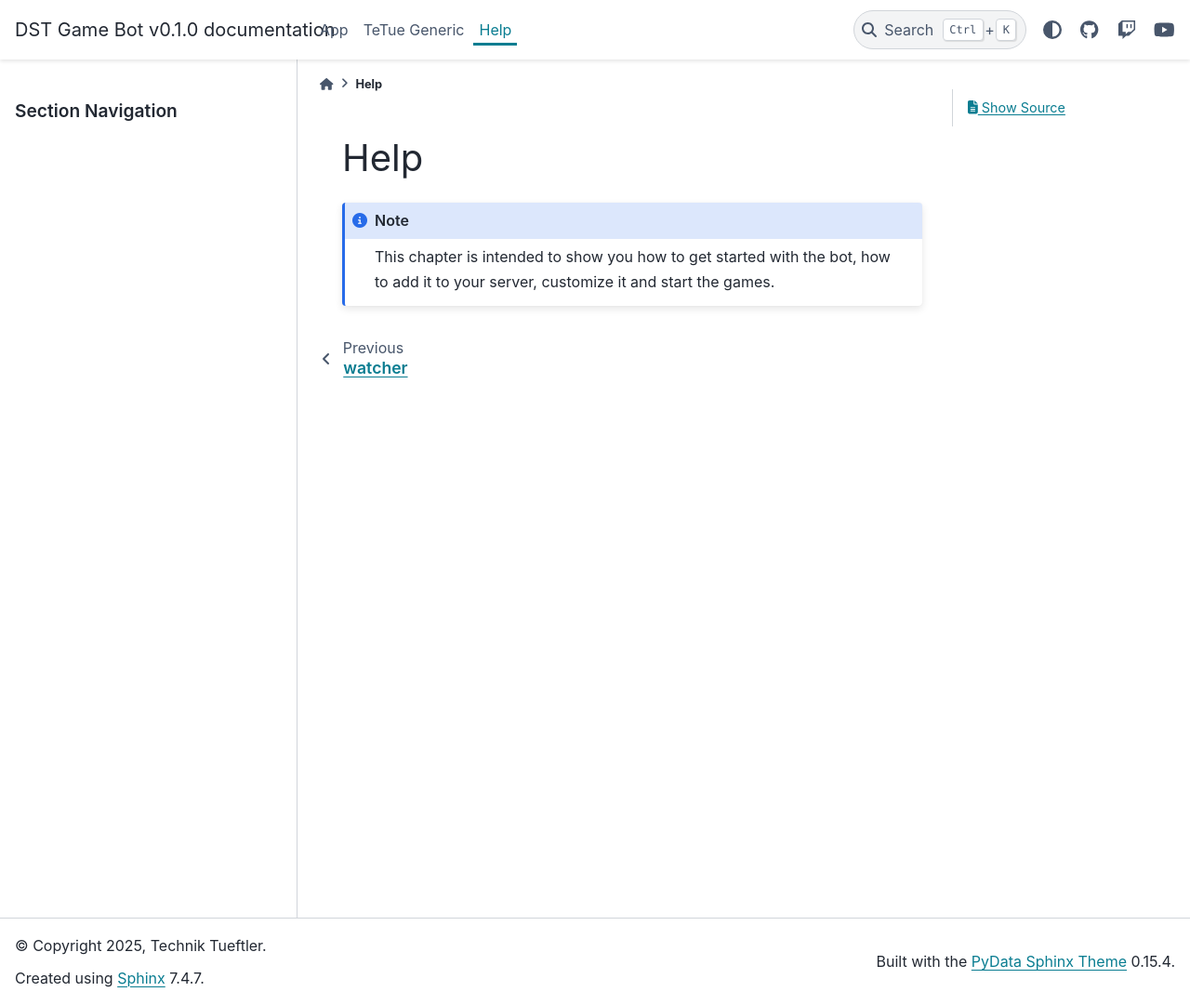
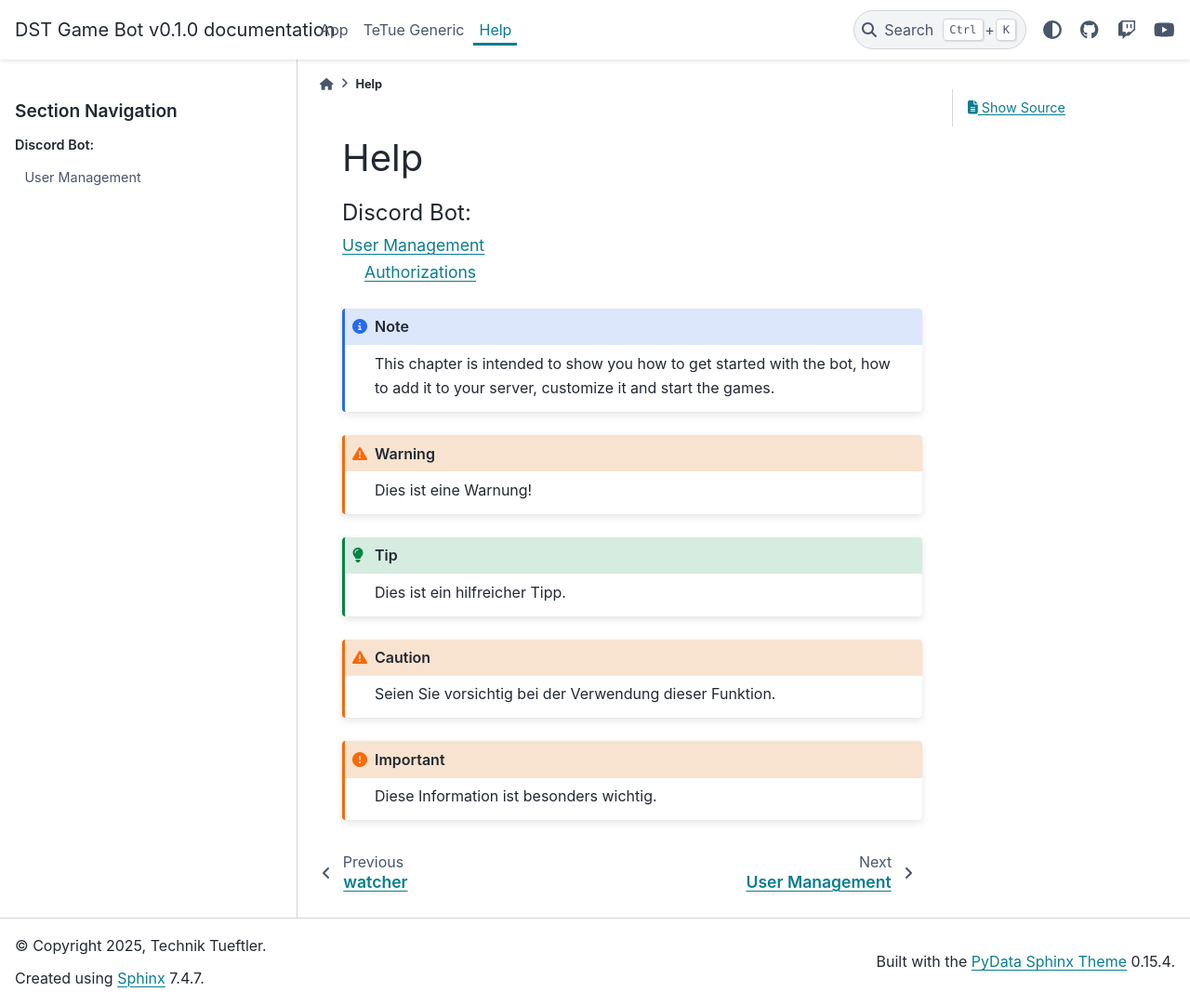
Before and after one commit to Technik-Tueftler/TeTueDSTChallengeBot, a Sphinx documentation site: the page built from docs/help/index.rst, in a window 1280 px wide and 1081 px high. Shown: the whole window at 93% size. Built offline with Sphinx 7.4.7 and the PyData theme 0.15.4, drawn with Linux system fonts in a browser that asks for light colours.

Commit message:
documentation for discord bot

```diff
--- a/docs/help/index.rst
+++ b/docs/help/index.rst
@@ -1,11 +1,33 @@
 Help
 ==========================
+
+.. toctree::
+   :maxdepth: 2
+   :caption: Discord Bot:
+
+   user_management
 
 .. note::
 
    This chapter is intended to show you how to get started with the bot,
    how to add it to your server, customize it and start the games.
 
+.. warning::
+
+   Dies ist eine Warnung!
+
+.. tip::
+
+   Dies ist ein hilfreicher Tipp.
+
+.. caution::
+
+   Seien Sie vorsichtig bei der Verwendung dieser Funktion.
+
+.. important::
+
+   Diese Information ist besonders wichtig.
+
 .. toctree::
    :maxdepth: 2
    :caption: Basics
```
Also changed, not shown: docs/help/user_management.rst (added, +20 -0 lines), docs/src/discord_bot.rst (+18 -2 lines).
